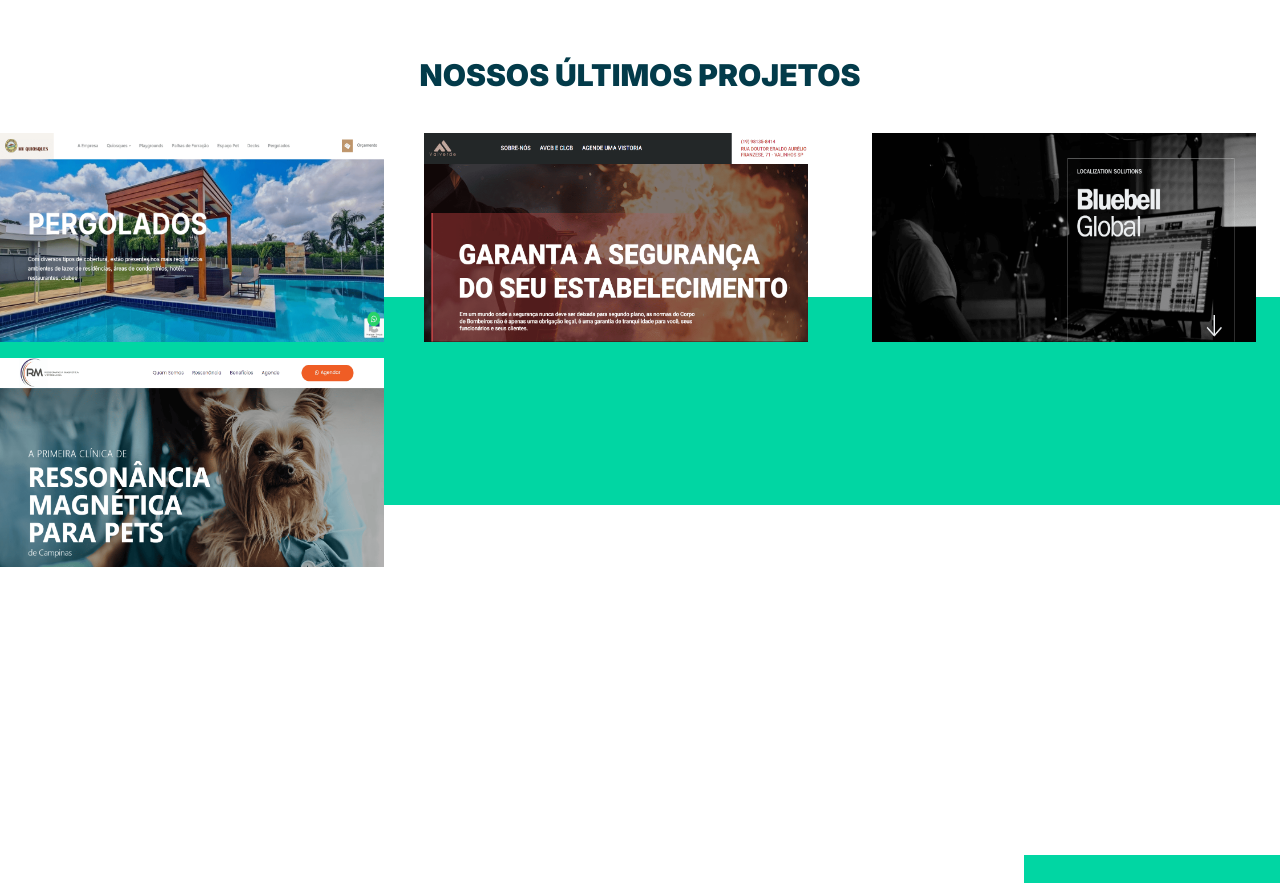
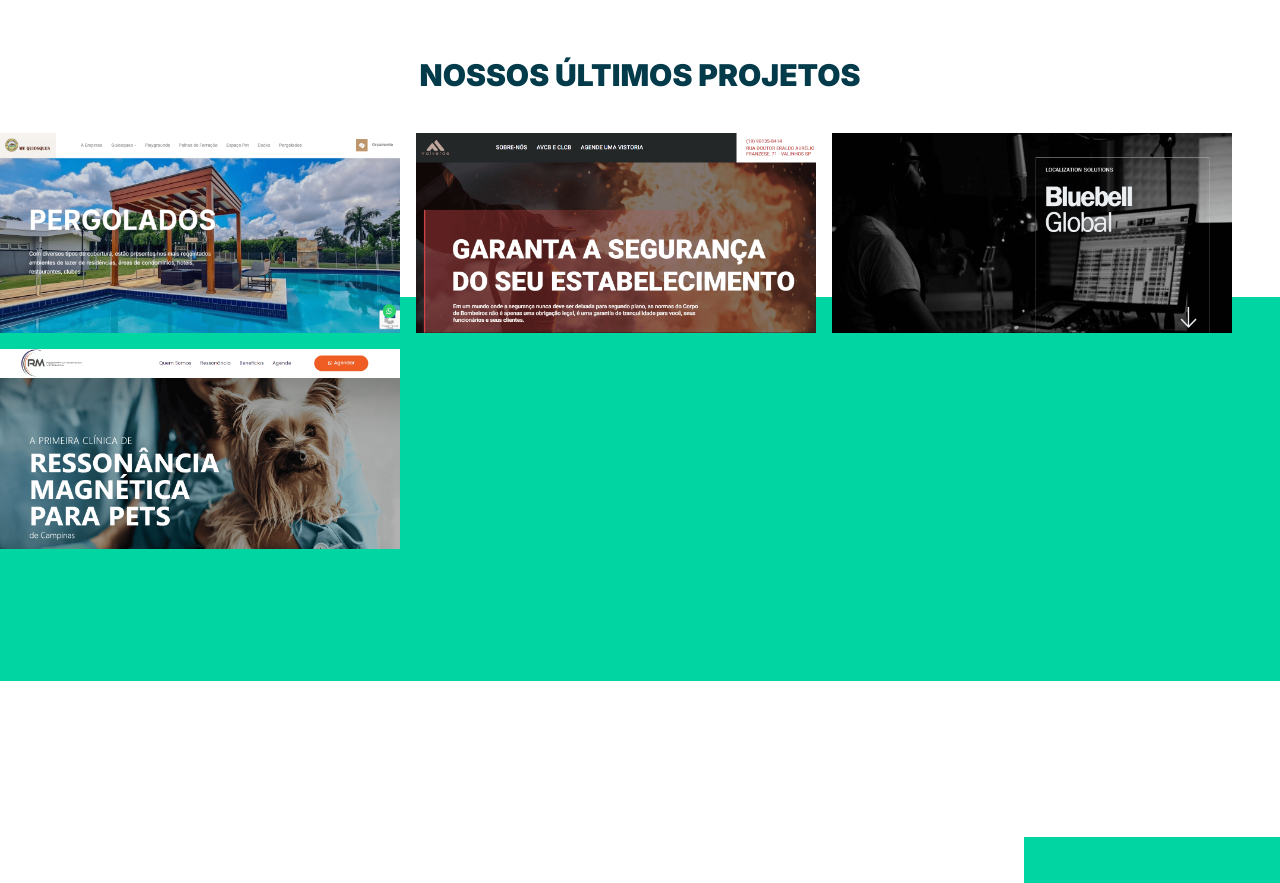
Before and after one commit to Gabriel-Andreoni/g2l, a Next.js app: page / in a window 1280 px wide. Shown: the part 2580-3463 px from the top of the page. Built offline with nearby package versions, Linux system fonts and the light colour scheme.

Commit message:
Updates na seção de Portfolio

```diff
--- a/app/sections/Portfolio/index.tsx
+++ b/app/sections/Portfolio/index.tsx
@@ -1,4 +1,4 @@
-import Image from 'next/image';
+import Image, { StaticImageData } from 'next/image';
 import Link from 'next/link';
 
 import MvCover from './img/mv-cover.png';
@@ -6,32 +6,49 @@ import ValverdeCover from './img/valverde-cover.png';
 import BlueBellCover from './img/bluebell-cover.png';
 import RMCover from './img/rm-cover.png';
 
+interface ProjectsCover {
+    cover: StaticImageData;
+    url: string;
+}
+
+const projectsCovers: Array<ProjectsCover> = [
+    {
+        cover: MvCover,
+        url: 'https://mvquiosques.com.br/'
+    },
+
+    {
+        cover: ValverdeCover,
+        url: 'https://www.valverdeengenharia.com.br/'
+    },
+
+    {
+        cover: BlueBellCover,
+        url: 'https://bluebell.global/'
+    },
+
+    {
+        cover: RMCover,
+        url: 'https://bluebell.global/'
+    }
+]
+
 export default function Portfolio() {
     return (
         <section className="w-full h-auto flex flex-col relative">
             <h2 className="w-full pb-10 text-center text-3xl font-black uppercase text-[#033B4A]">Nossos últimos projetos</h2>
-            <div className="w-full max-w-7xl desktop:h-full mobile:h-screen mx-auto pb-28 flex desktop:flex-row mobile:flex-col flex-wrap desktop:gap- mobile:gap-4 tablet:gap-4 justify-start after:content-[''] after:w-full desktop:after:h-52 mobile:after:h-[400px] after:block after:absolute after:left-0 desktop:after:top-[15rem] mobile:after:top-[40%] after:bg-[#01d6a3] after:z-[-1]    ">
-                <div className="desktop:w-[30%] mobile:w-80 mobile:mx-auto desktop:mx-0 transition-all duration-500 cursor-pointer hover:shadow-[10px_10px_1px_#033B4A]">
-                    <Link href="https://mvquiosques.com.br/" target="_blank" rel="no-follow">
-                        <Image className="h-full" src={MvCover} alt="site de vendas de quiosques" width="1000" height="100" />
-                    </Link>
-                </div>
-                <div className="desktop:w-[30%] mobile:w-80 mobile:mx-auto transition-all duration-500 cursor-pointer hover:shadow-[10px_10px_1px_#033B4A]">
-                    <Link href="https://www.valverdeengenharia.com.br/" target="_blank" rel="no-follow">
-                        <Image className="h-[209px]" src={ValverdeCover} alt="site de vendas de licença de comércio contra incêndio" width="1000" height="100" />
-                    </Link>
-                </div>
-                <div className="desktop:w-[30%] mobile:w-80 mobile:mx-auto transition-all duration-500 cursor-pointer hover:shadow-[10px_10px_1px_#033B4A]">
-                    <Link href="https://bluebell.global/" target="_blank" rel="no-follow">
-                        <Image className="h-[209px]" src={BlueBellCover} alt="" width="1000" />
-                    </Link>
-                </div>
-
-                <div className="desktop:w-[30%] mobile:w-80 mobile:mx-auto desktop:mx-0 transition-all duration-500 cursor-pointer hover:shadow-[10px_10px_1px_#033B4A]">
-                    <Link href="https://bluebell.global/" target="_blank" rel="no-follow">
-                        <Image className="h-[209px]" src={RMCover} alt="" width="1000" />
-                    </Link>
-                </div>
+            <div className="w-full max-w-7xl desktop:h-full mobile:h-screen mx-auto pb-28 flex desktop:flex-row mobile:flex-col flex-wrap desktop:gap- mobile:gap-4 tablet:gap-4 justify-start after:content-[''] after:w-full desktop:after:h-96 mobile:after:h-[400px] after:block after:absolute after:left-0 desktop:after:top-[15rem] mobile:after:top-[40%] after:bg-[#01d6a3] after:z-[-1]">
+                <ul className="w-full flex flex-wrap gap-4">
+                    {projectsCovers.map((project, index) => {
+                        return (
+                            <li key={index}>
+                                <Link href={project.url} target="_blank" rel="no-follow">
+                                    <Image className="w-[400px] h-[200px]" src={project.cover} alt="Projetos realizados pela G2L" />
+                                </Link>
+                            </li>
+                        )
+                    })}
+                </ul>
             </div>
         </section>
     )
```
